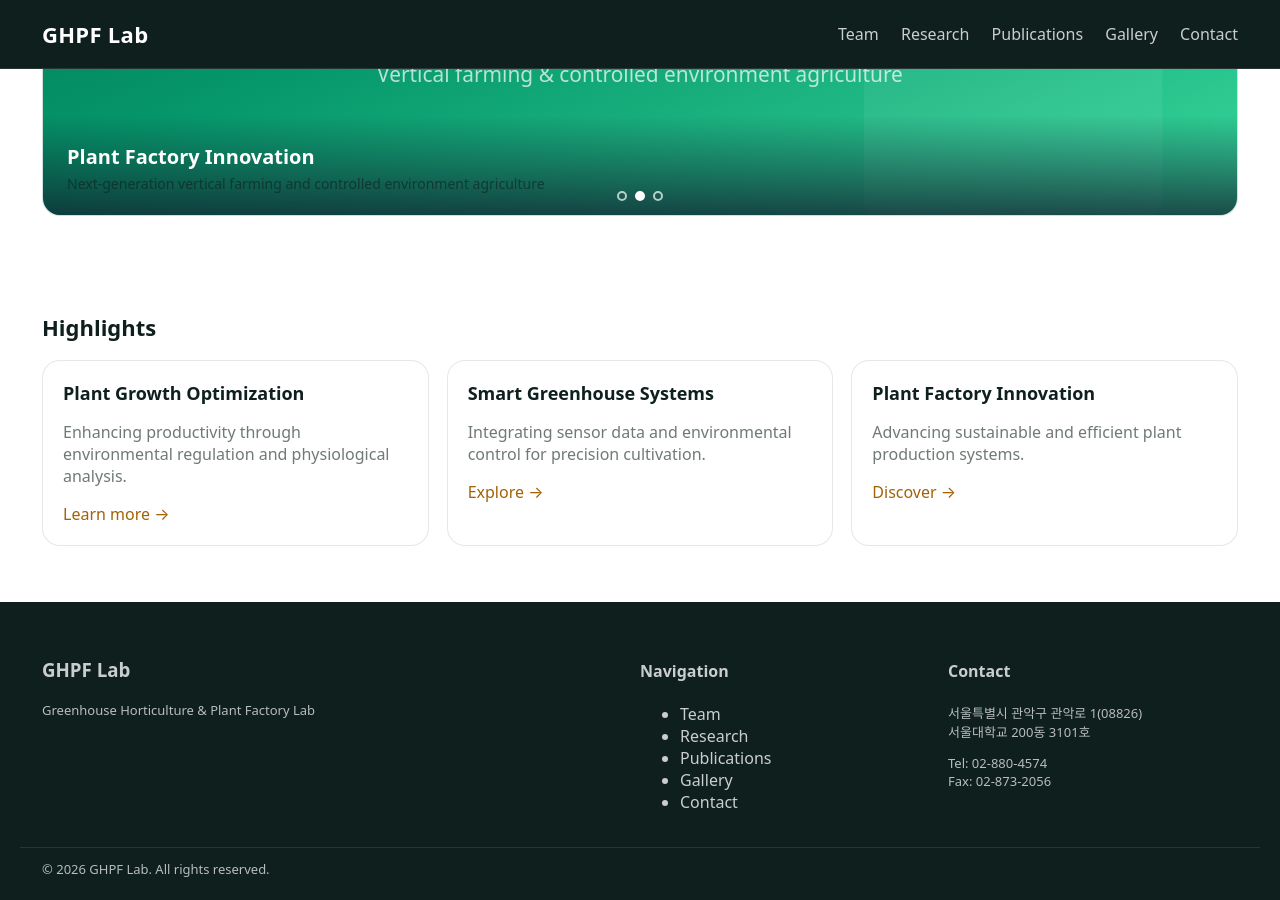
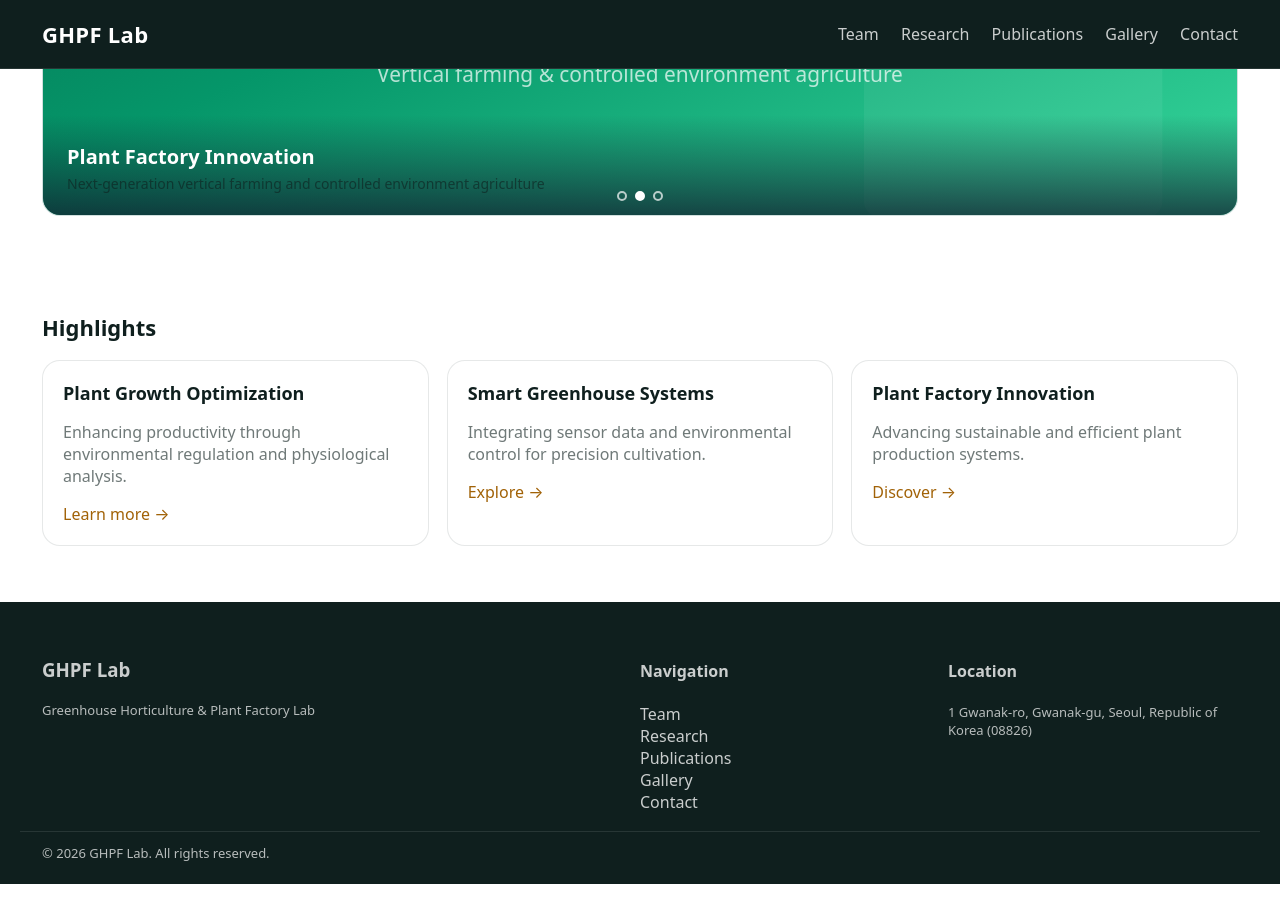
Before and after one commit to evergreendasol/Trial-2-lab-web, a Jekyll site: the page built from index.md, in a window 1280 px wide and 900 px high, scrolled down 943 px. Built offline with Jekyll 4.4.1, drawn with Linux system fonts in a browser that asks for light colours.

Commit message:
Update footer: remove bullets from nav links, replace Contact with Location
- Remove <ul><li> list markup, use plain <a><br> for nav links (no bullets)
- Rename "Contact" section to "Location"
- Replace Korean address/tel/fax with English address only

https://claude.ai/code/session_01TmRjvzfDazRavAh5211o6j

```diff
--- a/_includes/footer.html
+++ b/_includes/footer.html
@@ -11,8 +11,8 @@
       <a href="{{ '/publications' | relative_url }}">Publications</a>
     </div>
     <div>
-      <h4>Contact</h4>
-      <a href="mailto:{{ site.email | default: 'tiahn@snu.ac.kr' }}">{{ site.email | default: 'tiahn@snu.ac.kr' }}</a>
+      <h4>Location</h4>
+      <p class="muted">1 Gwanak-ro, Gwanak-gu, Seoul, Republic of Korea (08826)</p>
     </div>
   </div>
   <div class="container footer__bottom muted">© {{ site.time | date: "%Y" }} {{ site.title }}</div>
--- a/_layouts/default.html
+++ b/_layouts/default.html
@@ -43,28 +43,16 @@
 
       <div>
         <h4>Navigation</h4>
-        <ul>
-          <li><a href="{{ '/team' | relative_url }}">Team</a></li>
-          <li><a href="{{ '/research' | relative_url }}">Research</a></li>
-          <li><a href="{{ '/publications' | relative_url }}">Publications</a></li>
-          <li><a href="{{ '/gallery' | relative_url }}">Gallery</a></li>
-          <li><a href="{{ '/contact' | relative_url }}">Contact</a></li>
-        </ul>
+        <a href="{{ '/team' | relative_url }}">Team</a><br>
+        <a href="{{ '/research' | relative_url }}">Research</a><br>
+        <a href="{{ '/publications' | relative_url }}">Publications</a><br>
+        <a href="{{ '/gallery' | relative_url }}">Gallery</a><br>
+        <a href="{{ '/contact' | relative_url }}">Contact</a>
       </div>
 
       <div>
-        <h4>Contact</h4>
-        <p class="small muted">
-          서울특별시 관악구 관악로 1(08826)<br>
-          서울대학교 200동 3101호
-        </p>
-        <p class="small muted">
-          Tel: 02-880-4574<br>
-          Fax: 02-873-2056
-        </p>
-        <p class="small muted">
-          {{ site.email }}
-        </p>
+        <h4>Location</h4>
+        <p class="small muted">1 Gwanak-ro, Gwanak-gu, Seoul, Republic of Korea (08826)</p>
       </div>
     </div>
 
```
